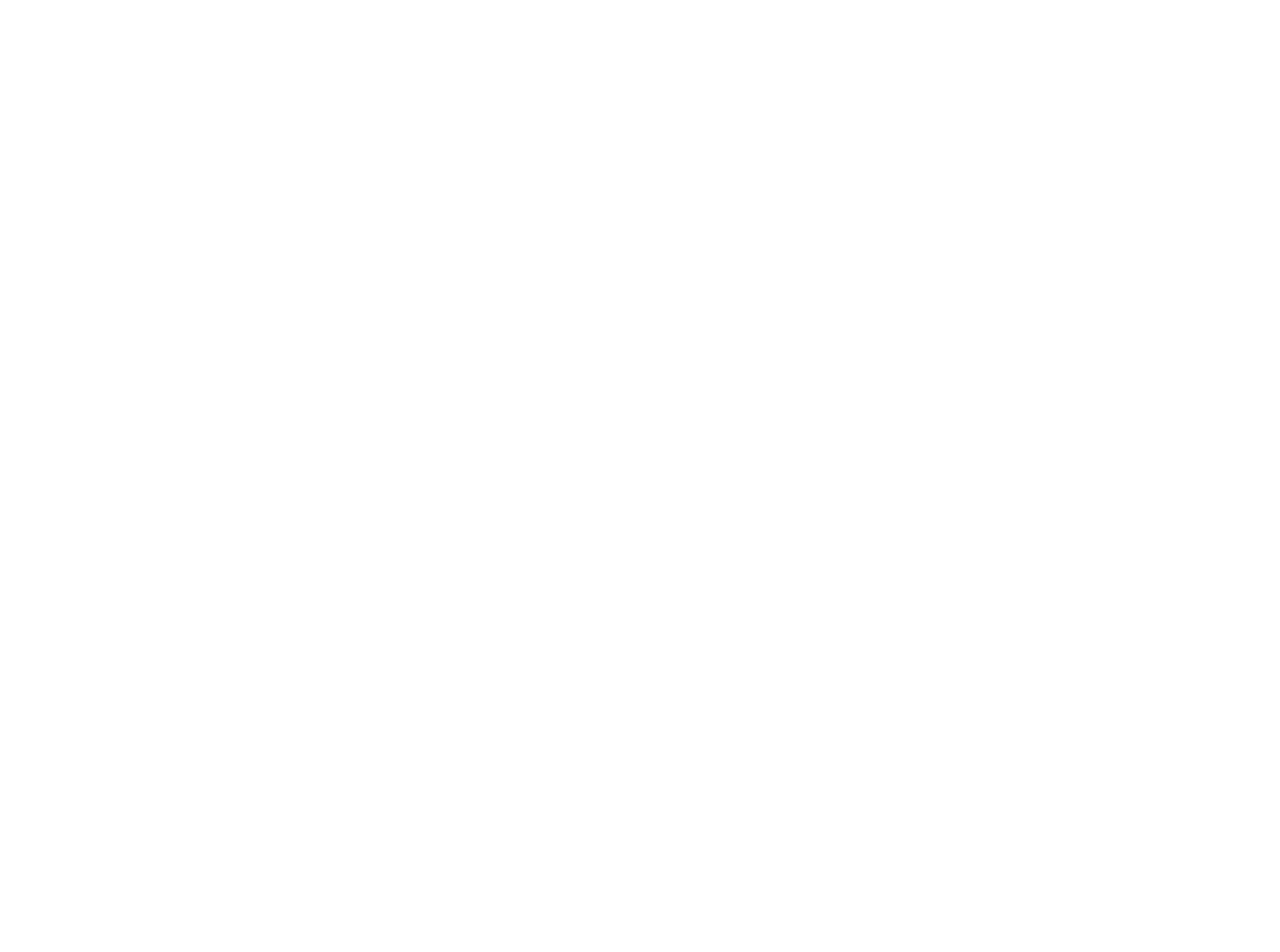
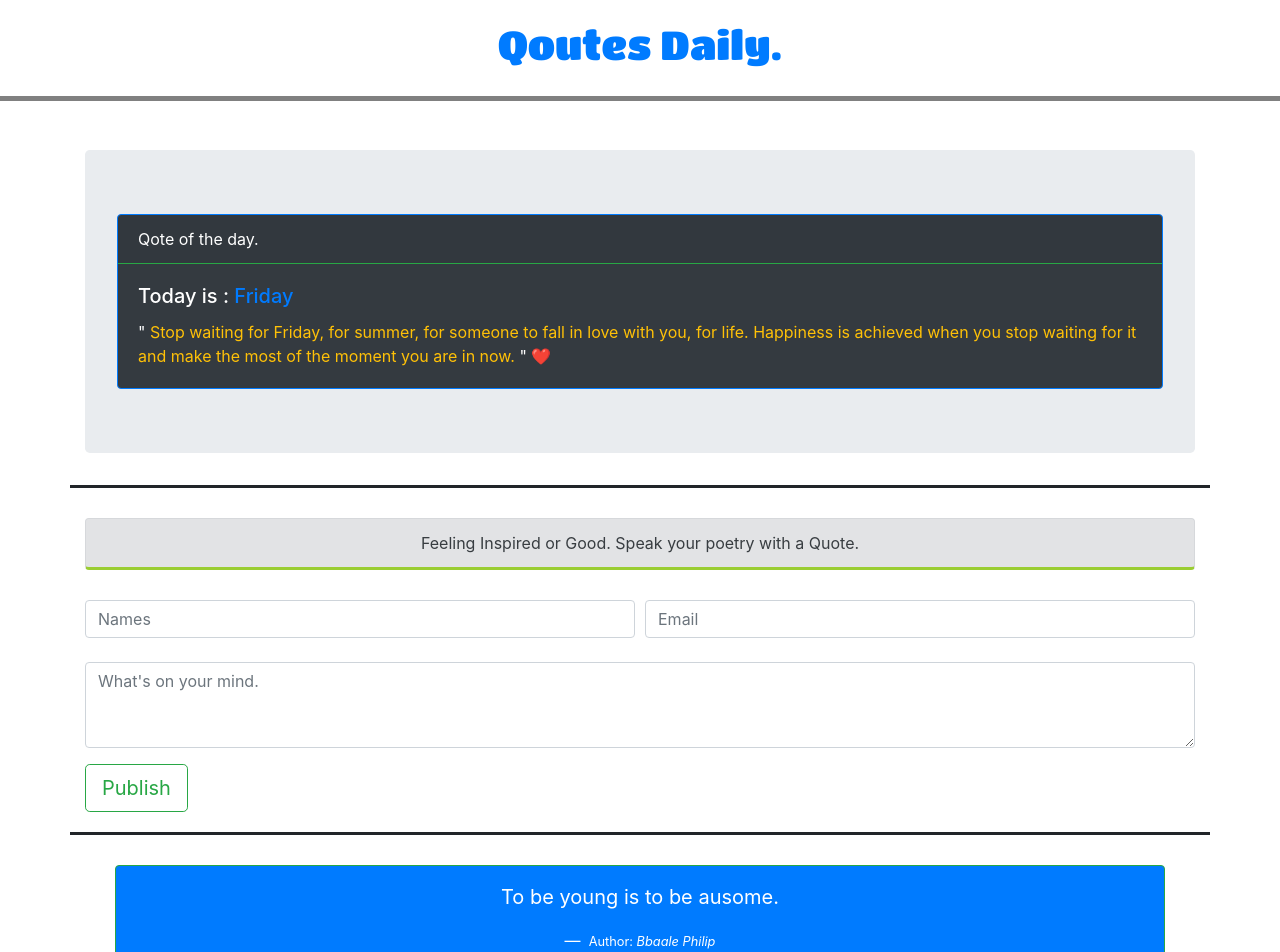
Before and after one commit to philip-bbaale/Quotes, an Angular app: page / in a window 1280 px wide. Shown: the top 952 px of the page. Before the commit the page ends 800 px from the top, so only its background shows below. Built offline with nearby package versions, Linux system fonts and the light colour scheme.

Commit message:
finishing errors

```diff
--- a/src/app/app.component.html
+++ b/src/app/app.component.html
@@ -5,7 +5,7 @@
 </div>
 <div class="div_space"></div>
 <app-daily-quote></app-daily-quote>
-<app-write-quote (addQuote)="addNewQuote($event)"></app-write-quote-->
+<app-write-quote (addQuote)="addNewQuote($event)"></app-write-quote>
 
 <div class="container">
   <div class="card bg-primary text-white text-center p-3 quote_card border-success" *ngFor='let quote of quotes'>
```
